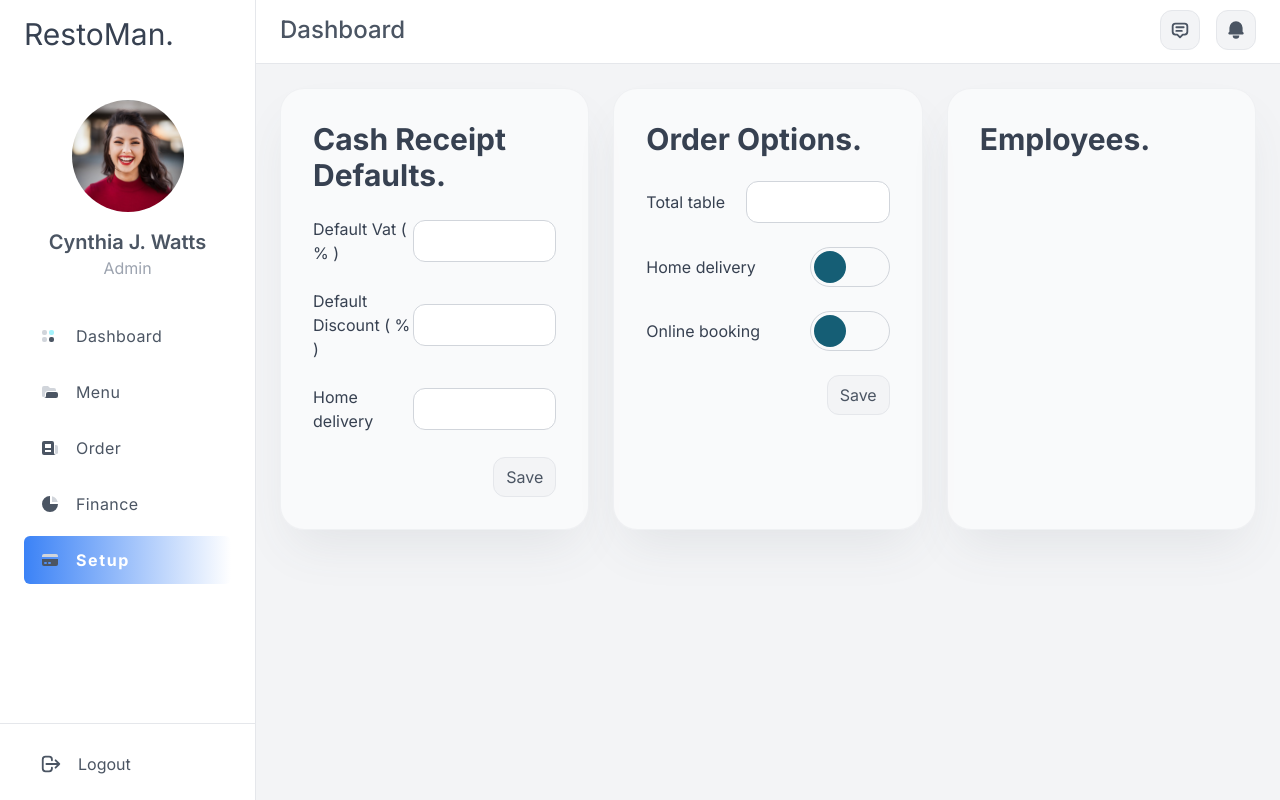
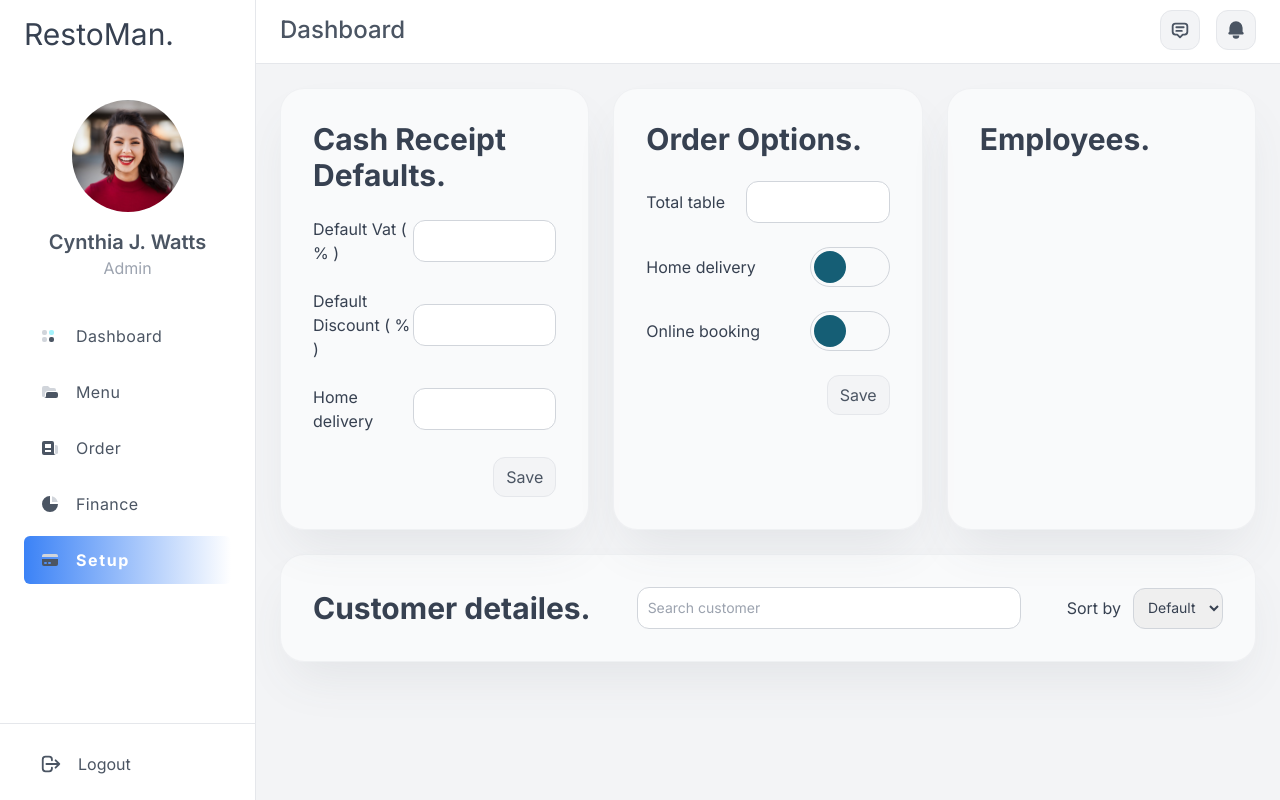
Before and after one commit to AbidHasanPiash/bhojon, a Next.js app: page /setup in a window 1280 px wide. Built offline with nearby package versions, Linux system fonts and the light colour scheme.

Commit message:
modefi setup page

```diff
--- a/app/globals.css
+++ b/app/globals.css
@@ -50,6 +50,9 @@
 .input_layout {
   @apply outline-none w-full rounded-xl border border-gray-300 p-2.5 text-sm transition focus:border-cyan-300 duration-300 dark:bg-gray-900 dark:border-gray-700
 }
+.input_layout2 {
+  @apply outline-none rounded-xl border border-gray-300 p-2.5 text-sm transition focus:border-cyan-300 duration-300 dark:bg-gray-900 dark:border-gray-700
+}
 
 /************* ReactPaginate *************/
 .rp_layout {
--- a/app/setup/page.jsx
+++ b/app/setup/page.jsx
@@ -54,6 +54,22 @@ export default function Setup() {
           <h1 className="text-xl font-bold md:text-3xl">Employees.</h1>
         </div>
       </div>
+      <div className="container_gap">
+        <div className="container_layout">
+          <div className="flex items-center justify-between">
+            <h1 className="text-xl font-bold md:text-3xl">Customer detailes.</h1>
+            <input type="search" placeholder="Search customer" className="input_layout2 md:w-96" />
+            <div className="flex items-center space-x-3">
+              <span>Sort by</span>
+              <select className="select_layout">
+                <option value="default">Default</option>
+                <option value="name">Name</option>
+                <option value="order">Order</option>
+              </select>
+            </div>
+          </div>
+        </div>
+      </div>
     </div>
   )
 }
```
